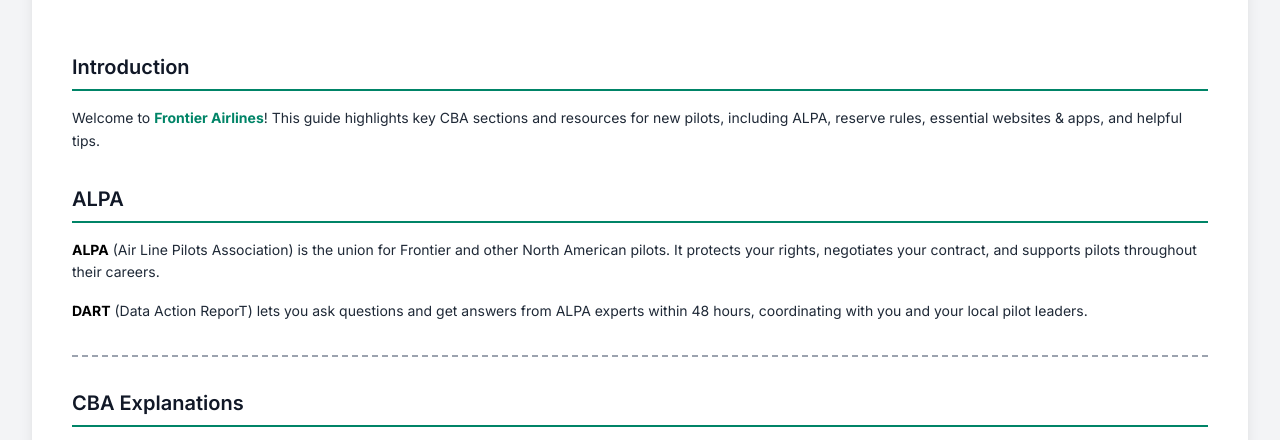
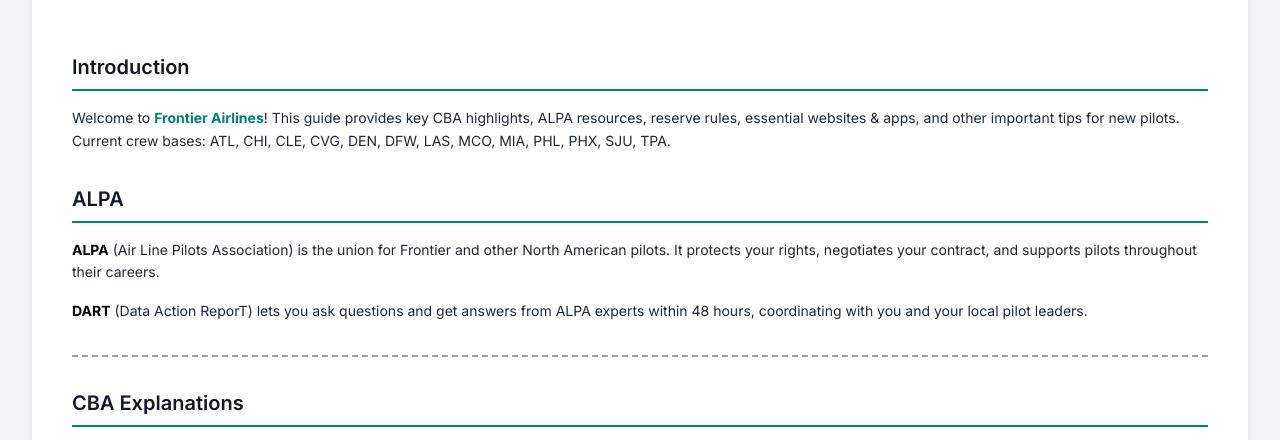
Before and after one commit to LilF9/F9Pilot-Website, a plain HTML site: page newhireguide.html in a window 1280 px wide. Shown: the part 299-739 px from the top of the page. Drawn offline with nearby package versions, Linux system fonts and the light colour scheme.

Commit message:
added Current crew bases to new hire guide

```diff
--- a/newhireguide.html
+++ b/newhireguide.html
@@ -53,11 +53,16 @@
             </a>
         </header>
 
-        <section class="mb-8">
-            <h3 class="text-xl font-semibold border-b-2 border-[#008467] pb-2 mb-4">Introduction</h3>
-            <p class="text-sm text-gray-800 leading-relaxed">
-                Welcome to <strong class="dark-f9green-text">Frontier Airlines</strong>! This guide highlights key CBA sections and resources for new pilots, including ALPA, reserve rules, essential websites & apps, and helpful tips.
-        </section>
+                <section class="mb-8">
+                <h3 class="text-xl font-semibold border-b-2 border-[#008467] pb-2 mb-4">Introduction</h3>
+                <p class="text-sm text-gray-800 leading-relaxed">
+                    Welcome to <strong class="dark-f9green-text">Frontier Airlines</strong>! This guide provides key CBA highlights, ALPA resources,
+                    reserve rules, essential websites & apps, and other important tips for new pilots.
+                </p>
+                <p class="text-sm text-gray-800 leading-relaxed">
+                    Current crew bases: ATL, CHI, CLE, CVG, DEN, DFW, LAS, MCO, MIA, PHL, PHX, SJU, TPA.
+                </p>
+                </section>
 
         <section class="mb-8">
             <h3 class="text-xl font-semibold border-b-2 border-[#008467] pb-2 mb-4">ALPA</h3>
```
